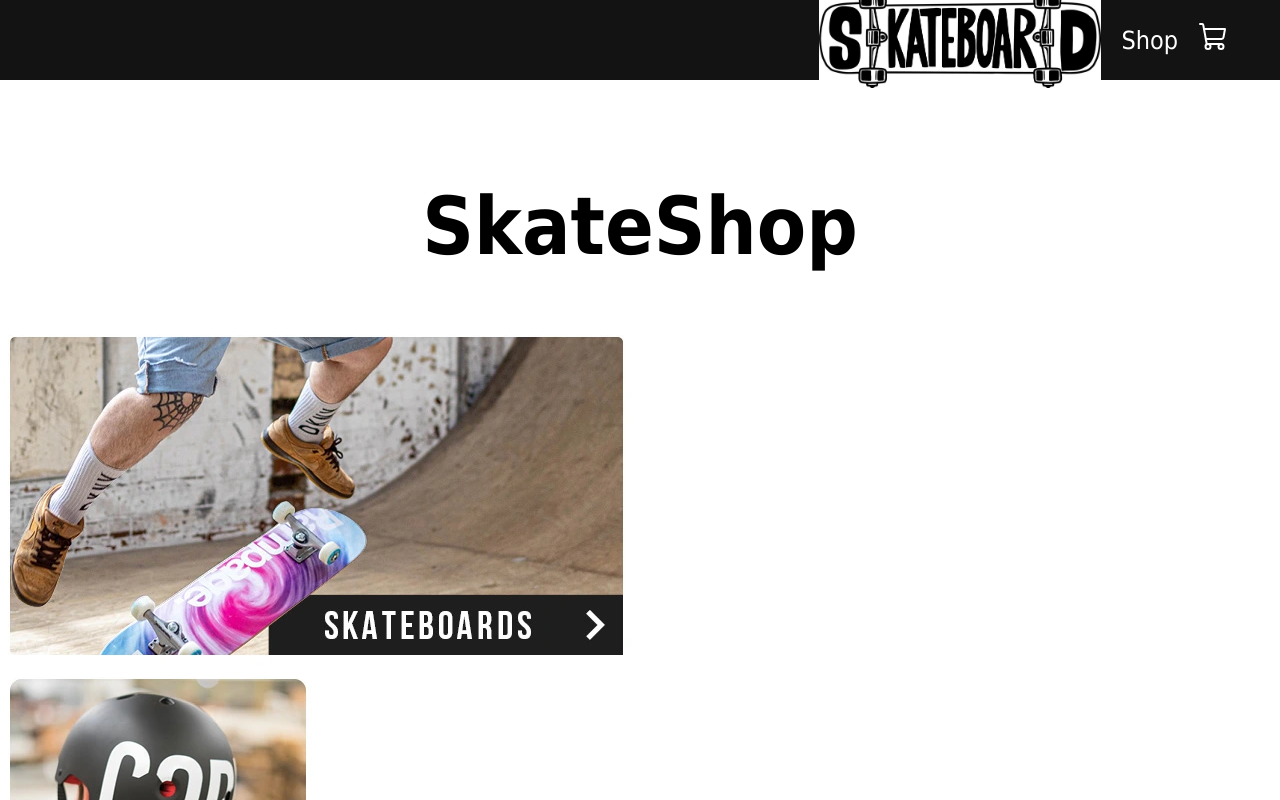
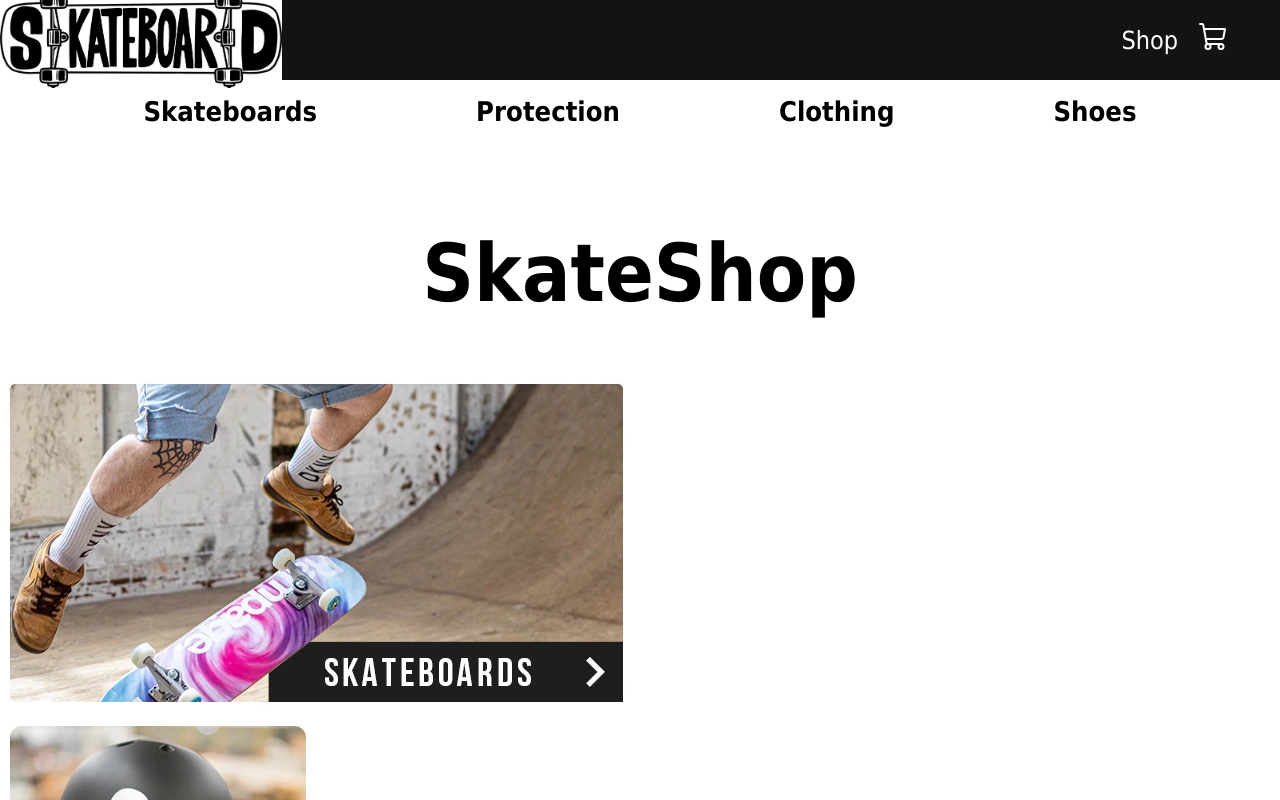
Before and after one commit to Charlton305/e-commerce-project, a React (Vite) app: page / in a window 1280 px wide. Shown: the top 800 px of the page. Built offline with nearby package versions, Linux system fonts and the light colour scheme.

Commit message:
add category bar with links

```diff
--- a/src/App.jsx
+++ b/src/App.jsx
@@ -4,11 +4,13 @@ import Shop from "./pages/Shop";
 import Cart from "./pages/Cart";
 import Navbar from "./components/Navbar";
 import DisplayCategory from "./pages/DisplayCategory";
+import CategoryBar from "./components/CategoryBar";
 
 const App = () => {
   return (
     <div className="App">
       <Navbar />
+      <CategoryBar />
       <Routes>
         <Route path="/" element={<Shop />} />
         <Route path="/:category" element={<DisplayCategory />} />
--- a/src/components/CategoryBar.jsx
+++ b/src/components/CategoryBar.jsx
@@ -0,0 +1,13 @@
+import { Link } from "react-router-dom"
+
+const CategoryBar = () => {
+  return (
+    <div className="category-bar">
+      <Link to="/skateboards">Skateboards</Link>
+      <Link to="/protection">Protection</Link>
+      <Link to="/clothing">Clothing</Link>
+      <Link to="/shoes">Shoes</Link>
+    </div>
+  )
+}
+export default CategoryBar
--- a/src/styles/base/_base.scss
+++ b/src/styles/base/_base.scss
@@ -1,3 +1,7 @@
+* {
+  box-sizing: border-box;
+}
+
 .App {
   width: 100%;
   height: auto;
--- /dev/null
+++ b/src/styles/components/_category-bar.scss
@@ -0,0 +1,13 @@
+.category-bar {
+  display: flex;
+  justify-content: space-around;
+  padding: 1rem 4rem 0;
+  width: 100%;
+
+  a {
+    color: black;
+    font-size: 1.7rem;
+    font-weight: 900;
+    text-decoration: none;
+  }
+}
--- a/src/styles/components/_navbar.scss
+++ b/src/styles/components/_navbar.scss
@@ -3,7 +3,7 @@
   height: 80px;
   background-color: rgb(19, 19, 19);
   display: flex;
-  justify-content: flex-end;
+  justify-content: space-between;
   align-items: center;
 }
 
--- a/src/styles/pages/_shop.scss
+++ b/src/styles/pages/_shop.scss
@@ -9,7 +9,7 @@
   height: auto;
   display: grid;
   row-gap: 20px;
-  grid-template-columns: 1fr 1fr 1fr 1fr;
+  grid-template-columns: auto auto auto;
   place-items: center;
 }
 
--- a/src/styles/styles.scss
+++ b/src/styles/styles.scss
@@ -2,3 +2,4 @@
 @import "./pages/cart";
 @import "./pages/shop";
 @import "./components/navbar";
+@import "./components/category-bar";
```
